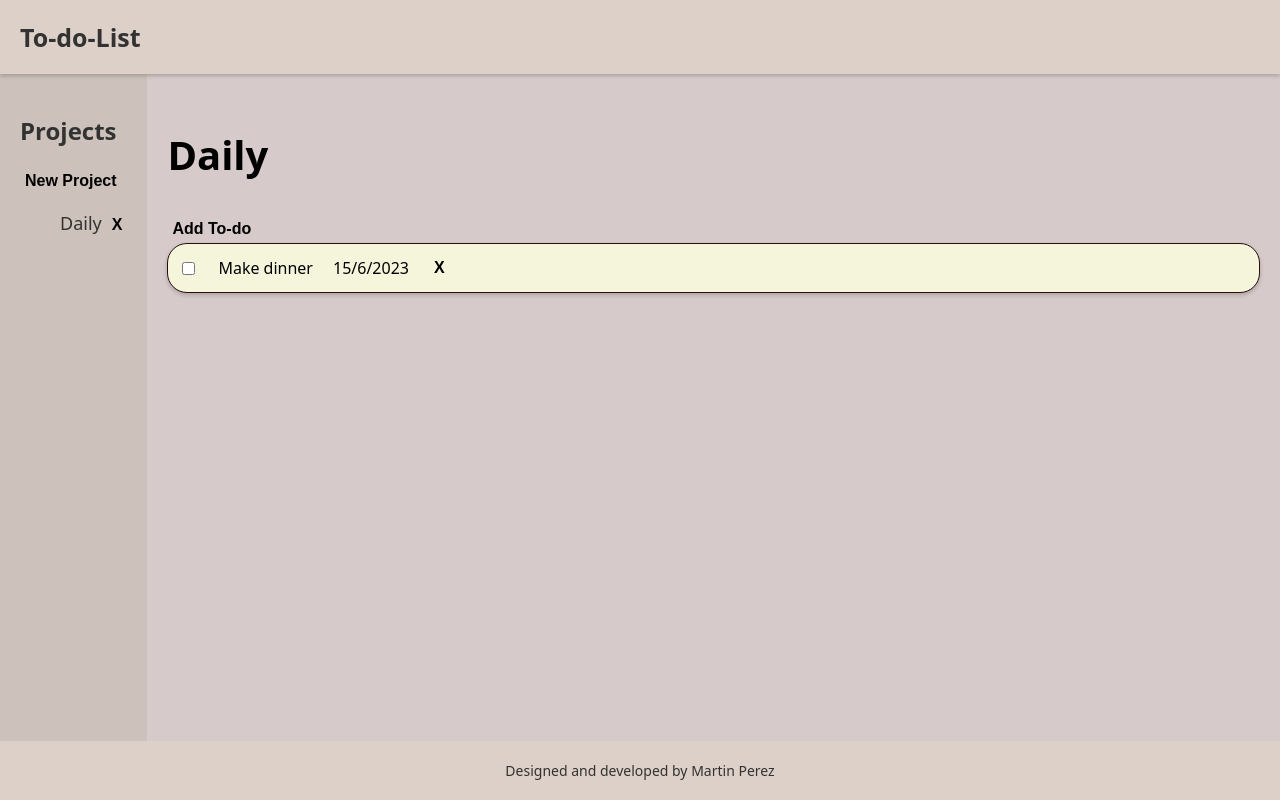
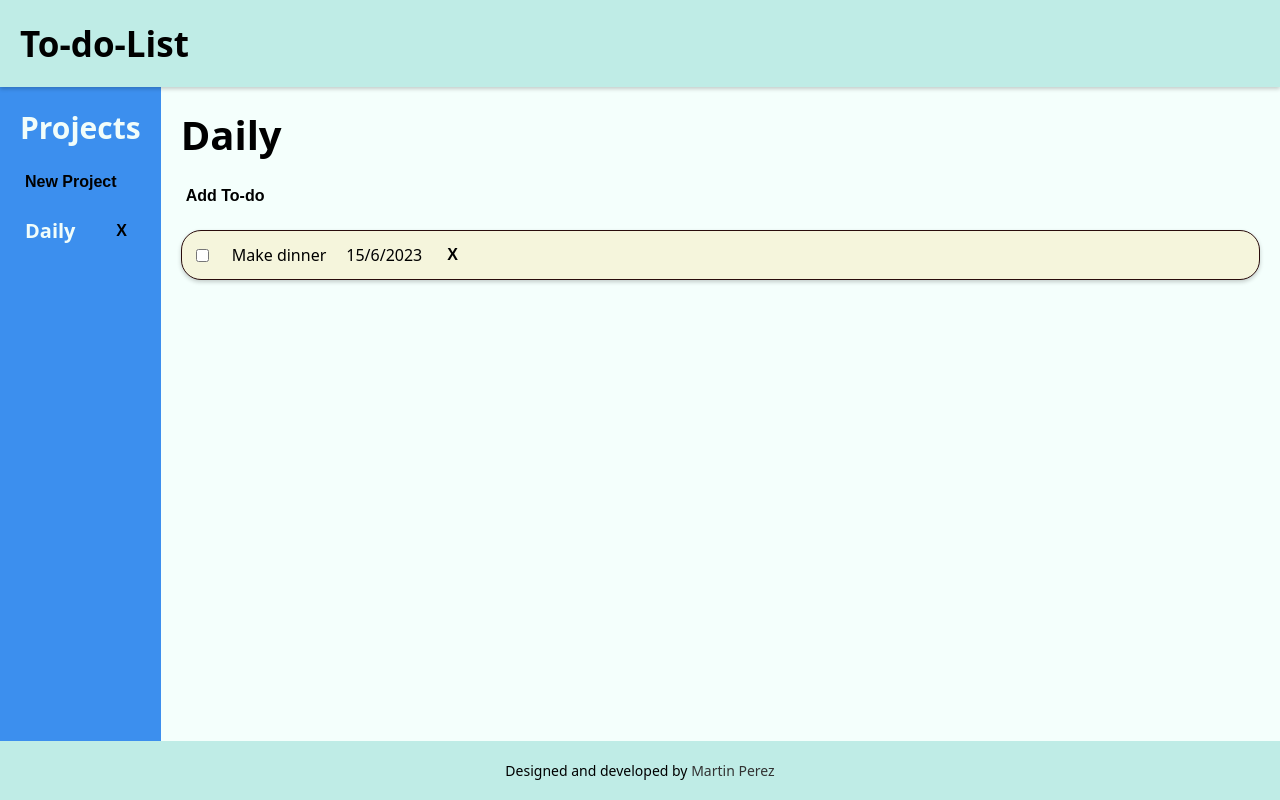
Before and after one commit to MartinPerezGiordan/Todo-list, a website built with webpack: page dist/index.html in a window 1280 px wide. Built offline with Linux system fonts and the light colour scheme.

Commit message:
more style

```diff
--- a/src/style.css
+++ b/src/style.css
@@ -8,7 +8,7 @@ body, html{
     grid-template-rows: auto 1fr auto;
     grid-template-columns: auto 1fr;
     font-family: system-ui, -apple-system, BlinkMacSystemFont, 'Segoe UI', Roboto, Oxygen, Ubuntu, Cantarell, 'Open Sans', 'Helvetica Neue', sans-serif;
-    color: #323232;
+    color: black;
 }
 button{
     cursor: pointer;
@@ -20,6 +20,16 @@ button{
     cursor: pointer;
     font-weight: 700;
     font-size: 16px;
+}
+
+h2{
+    font-size: 30px;
+    padding: 0px;
+    margin: 0px;
+    margin-bottom: 20px;
+}
+.btn-add-todo{
+    margin-bottom: 20px;
 }
 
 button:hover{
@@ -37,13 +47,13 @@ input{
 }
 
 .logo{
-    font-size: 25px;
+    font-size: 35px;
     font-weight: 700;
     padding: 20px;
 }
 
 #header{
-    background-color: #DDD0C8;
+    background-color: #bfece6;
     width: 100vw;
     grid-column: 1/3;
     box-shadow: 0 2px 4px rgba(0, 0, 0, 0.2);
@@ -51,8 +61,9 @@ input{
 }
 
 #sidebar{
-    background-color: #ccc2bb;
+    background-color: #3c8fee;
     padding: 20px;
+    color: #f1fdfa;
 
 }
 
@@ -61,13 +72,27 @@ input{
     display: grid;
     grid-template-columns: auto auto;
     gap: 5px;
+    padding: 0px;
 
+}
+.project-list li{
+    padding: 5px;
+    color: #f1fdfa;
+    font-size: 20px;
+    font-weight: 600;
+}
+
+.project-list li:hover{
+    background-color: #323232;
+    color: aliceblue;
+    opacity: 50%;
+    border-radius: 5px;
 }
 
 #main-content{
     color: black;
     padding: 20px;
-    background-color: #d6caca;
+    background-color: #f4fffc;
 }
 
 .project-title{
@@ -95,6 +120,13 @@ input{
     box-shadow: 0 2px 4px rgba(0, 0, 0, 0.2);
 }
 
+.todo-title:hover{
+    background-color: #323232;
+    color: aliceblue;
+    opacity: 50%;
+
+}
+
 .project-btn{
     list-style: none;
     font-weight: 500;
@@ -110,7 +142,7 @@ input{
 #footer {
 text-align: center;
 width: 100vw;
-background-color: #DDD0C8;
+background-color: #bfece6;
 grid-column: 1/3;
 }
 
```
Also changed, not shown: dist/main.js.
